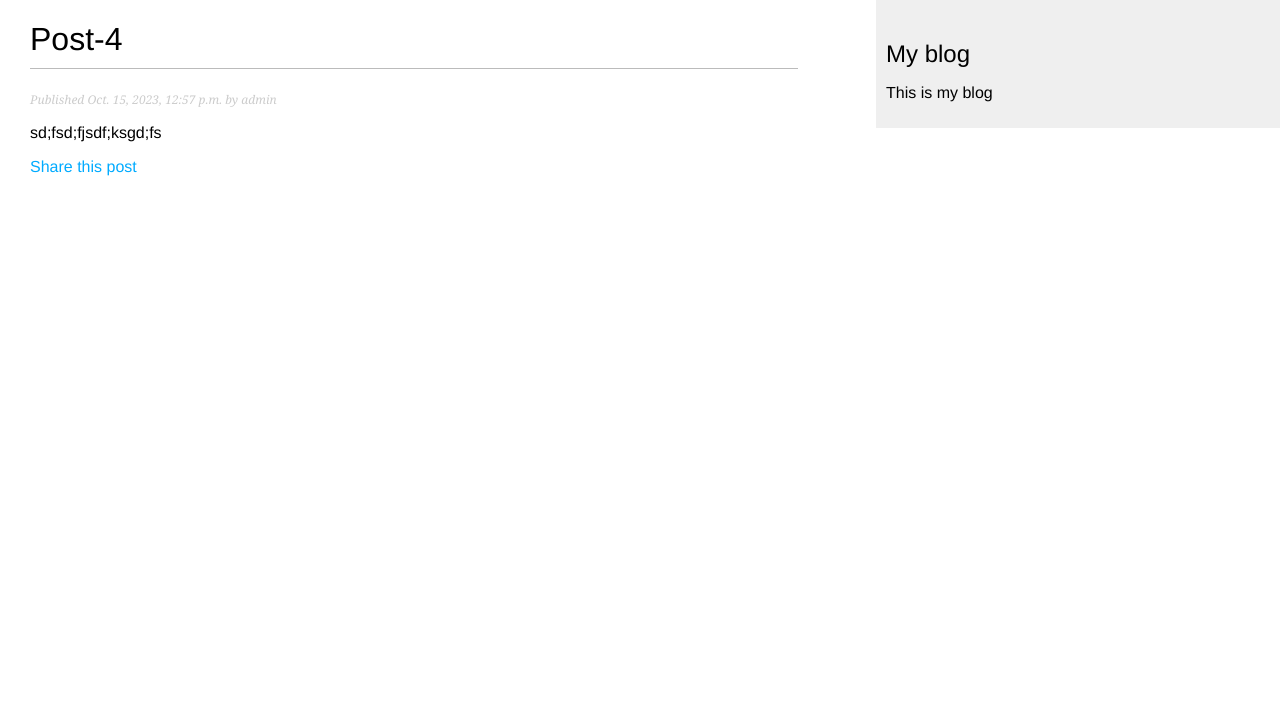
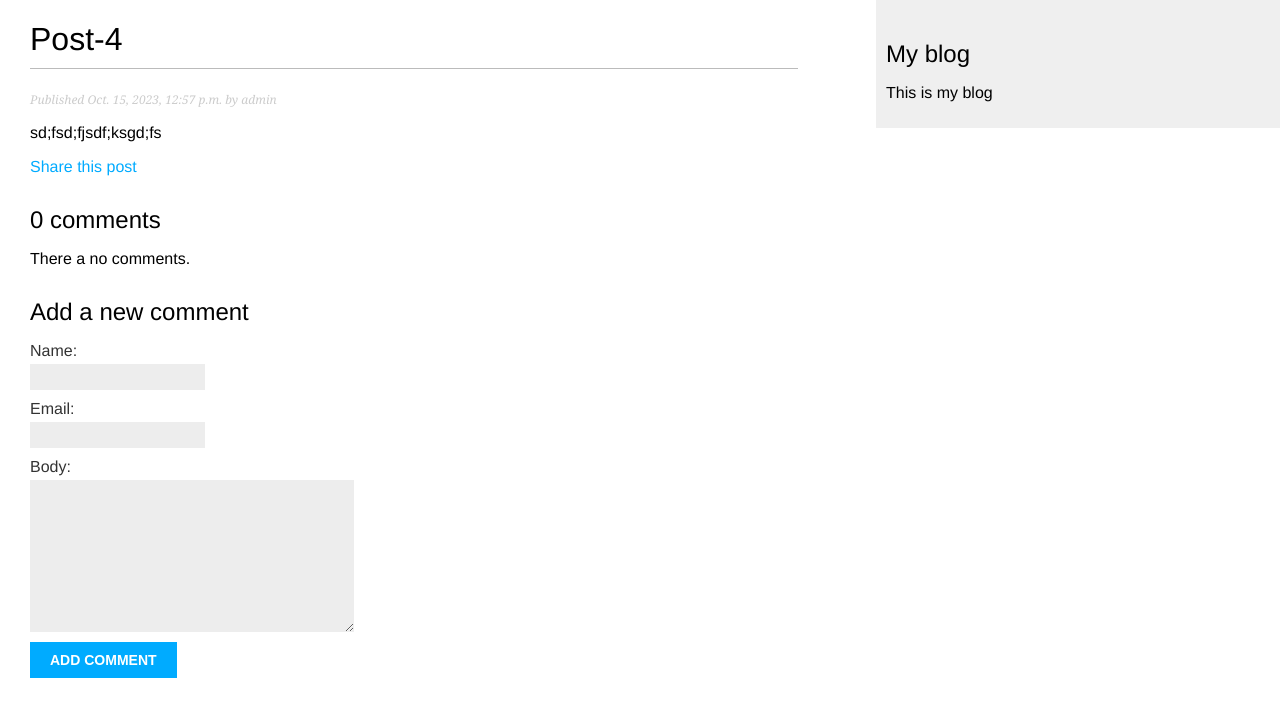
Before and after one commit to Igorek1986/django_4_example, a Django app: a page that uses blog/mysite/blog/templates/blog/post/detail.html in a window 1280 px wide. Shown: the top 717 px of the page. Run offline with Django 4.2, Linux system fonts and the light colour scheme; data comes from the database, SQL or seed files in the repository; both versions use the stored data as it was after the commit.

Commit message:
added commemts for the site blog

```diff
--- a/blog/mysite/blog/forms.py
+++ b/blog/mysite/blog/forms.py
@@ -1,4 +1,5 @@
 from django import forms
+from .models import Comment
 
 
 class EmailPostForm(forms.Form):
@@ -6,3 +7,9 @@ class EmailPostForm(forms.Form):
     email = forms.EmailField()
     to = forms.EmailField()
     comments = forms.CharField(required=False, widget=forms.Textarea)
+
+
+class CommentForm(forms.ModelForm):
+    class Meta:
+        model = Comment
+        fields = ["name", "email", "body"]
--- a/blog/mysite/blog/models.py
+++ b/blog/mysite/blog/models.py
@@ -53,3 +53,22 @@ class Post(models.Model):
                 self.slug,
             ],
         )
+
+
+class Comment(models.Model):
+    post = models.ForeignKey(Post, on_delete=models.CASCADE, related_name="comments")
+    name = models.CharField(max_length=80)
+    email = models.EmailField()
+    body = models.TextField()
+    created = models.DateTimeField(auto_now_add=True)
+    updated = models.DateTimeField(auto_now=True)
+    active = models.BooleanField(default=True)
+
+    class Meta:
+        ordering = ["created"]
+        indexes = [
+            models.Index(fields=["created"]),
+        ]
+
+    def __str__(self) -> str:
+        return f"Comment by {self.name} on {self.post}"
--- a/blog/mysite/blog/templates/blog/post/detail.html
+++ b/blog/mysite/blog/templates/blog/post/detail.html
@@ -1,18 +1,27 @@
 {% extends "blog/base.html" %}
-
-{% block title %}
-  {{ post.title }}
-{% endblock %}
-
+{% block title %}{{ post.title }}{% endblock %}
 {% block content %}
   <h1>{{ post.title }}</h1>
-  <p class="date">
-    Published {{ post.publish }} by {{ post.author }}
-  </p>
+  <p class="date">Published {{ post.publish }} by {{ post.author }}</p>
   {{ post.body|linebreaks }}
   <p>
-    <a href="{% url "blog:post_share" post.id %}">
-      Share this post
-    </a>
+    <a href="{% url "blog:post_share" post.id %}">Share this post</a>
   </p>
+  {% with comments.count as total_comments %}
+    <h2>
+      {{ total_comments }} comment{{ total_comments|pluralize }}
+    </h2>
+  {% endwith %}
+  {% for comment in comments %}
+    <div class="comment">
+      <p class="info">
+        Comment {{ forloop.counter }} by {{ comment.name }}
+        {{ comment.created }}
+      </p>
+      {{ comment.body|linebreaks }}
+    </div>
+    {% empty %}
+      <p>There a no comments.</p>
+  {% endfor %}
+  {% include "blog/post/includes/comment_form.html" %}
 {% endblock %}
--- /dev/null
+++ b/blog/mysite/blog/templates/blog/post/includes/comment_form.html
@@ -0,0 +1,6 @@
+<h2>Add a new comment</h2>
+  <form action="{% url "blog:post_comment" post.id %}" method="post">
+  {{ form.as_p }}
+  {% csrf_token %}
+ <p><input type="submit" value="Add comment"></p>
+</form>
--- a/blog/mysite/blog/urls.py
+++ b/blog/mysite/blog/urls.py
@@ -1,5 +1,5 @@
 from django.urls import path
-from .views import post_detail, post_list, PostListView, post_share
+from .views import post_comment, post_detail, post_list, PostListView, post_share
 
 app_name = "blog"
 
@@ -13,4 +13,5 @@ urlpatterns = [
         name="post_detail",
     ),
     path("<int:post_id>/share/", post_share, name="post_share"),
+    path("<int:post_id>/", post_comment, name="post_comment"),
 ]
--- a/blog/mysite/blog/views.py
+++ b/blog/mysite/blog/views.py
@@ -1,10 +1,11 @@
 from django.http import HttpRequest, HttpResponse, Http404
 from django.shortcuts import render, get_object_or_404
-from .models import Post
+from .models import Post, Comment
 from django.core.paginator import Paginator, PageNotAnInteger, EmptyPage
 from django.views.generic import ListView
-from .forms import EmailPostForm
+from .forms import EmailPostForm, CommentForm
 from django.core.mail import send_mail
+from django.views.decorators.http import require_POST
 
 
 class PostListView(ListView):
@@ -47,8 +48,16 @@ def post_detail(request: HttpRequest, year, month, day, post) -> HttpResponse:
         publish__month=month,
         publish__day=day,
     )
+    # Список активных комментариев к этому посту
+    comments = post.comments.filter(active=True)
+    # Форма для комментирования пользователями
+    form = CommentForm()
 
-    return render(request, "./blog/post/detail.html", {"post": post})
+    return render(
+        request,
+        "./blog/post/detail.html",
+        {"post": post, "comments": comments, "form": form},
+    )
 
 
 def post_share(request, post_id):
@@ -72,3 +81,23 @@ def post_share(request, post_id):
     return render(
         request, "blog/post/share.html", {"post": post, "form": form, "sent": sent}
     )
+
+
+@require_POST
+def post_comment(request, post_id):
+    post = get_object_or_404(Post, id=post_id, status=Post.Status.PUBLISHED)
+    comment = None
+    # Комментарий был отправлен
+    form = CommentForm(data=request.POST)
+    if form.is_valid():
+        # Создать объект класса Comment, не сохраняя его в базе данных
+        comment = form.save(commit=False)
+        # Назначить пост комментарию
+        comment.post = post
+        # Сохранить комментарий в базе данных
+        comment.save()
+    return render(
+        request,
+        "blog/post/comment.html",
+        {"post": post, "form": form, "comment": comment},
+    )
--- a/blog/mysite/mysite/settings.py
+++ b/blog/mysite/mysite/settings.py
@@ -30,8 +30,8 @@ SECRET_KEY = "django-insecure-9xrw-i!#n@o%!r%m#jd9%i%fbm*54w_*-ej&qs&t@iec+$+^hx
 # SECURITY WARNING: don't run with debug turned on in production!
 DEBUG = True
 
-ALLOWED_HOSTS = []
-
+ALLOWED_HOSTS = ["coder.igorek1986.ru", "127.0.0.1"]
+# ALLOWED_HOSTS = [os.getenv("ALLOWED_HOSTS")]
 
 # Application definition
 
```
Also changed, not shown: blog/mysite/blog/admin.py (+8 -1 lines), blog/mysite/blog/templates/blog/post/comment.html (added, +14 -0 lines), blog/mysite/blog/migrations/0003_comment.py (added), blog/mysite/blog/templates/blog/post/test.html (added), blog/mysite/blog/templates/paginator.html (indentation only), blog/mysite/db.sqlite3, 1 other file.
